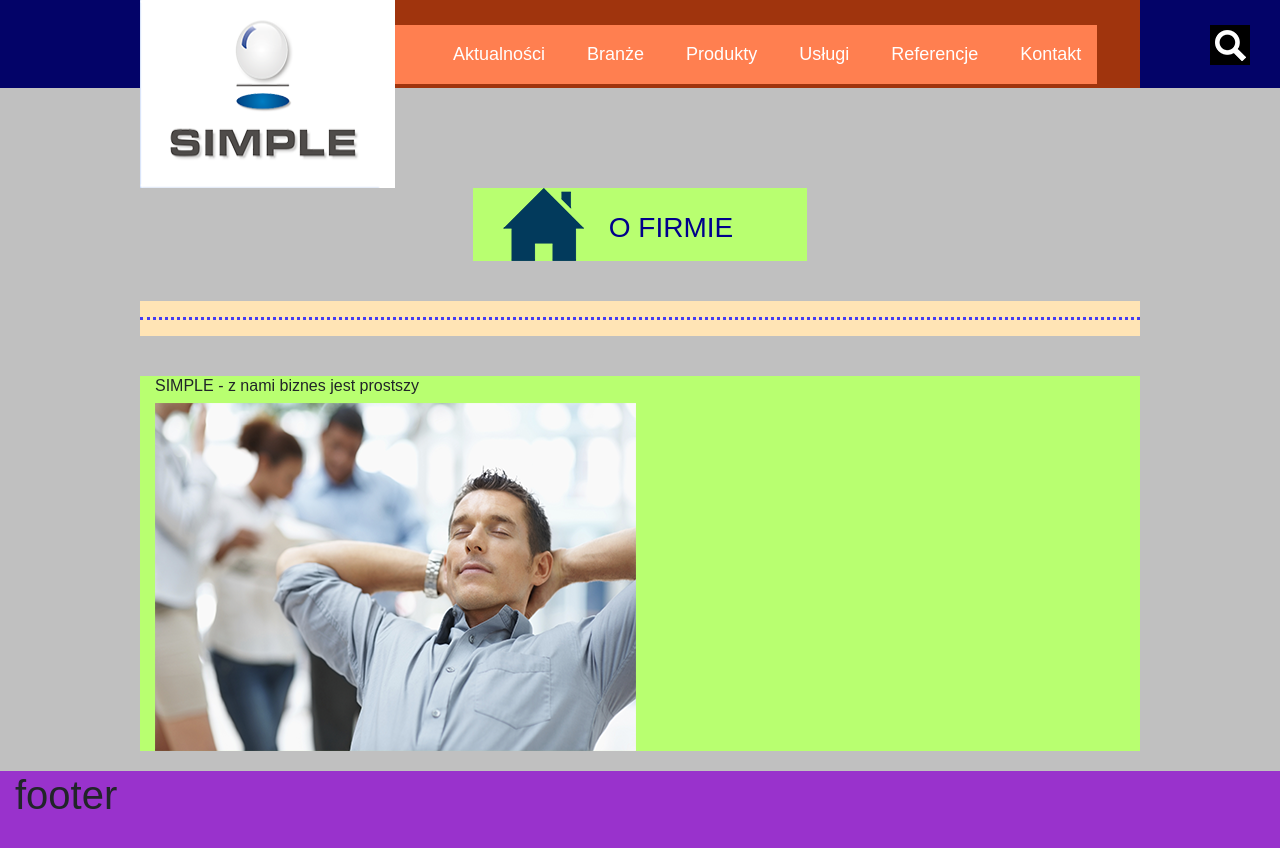
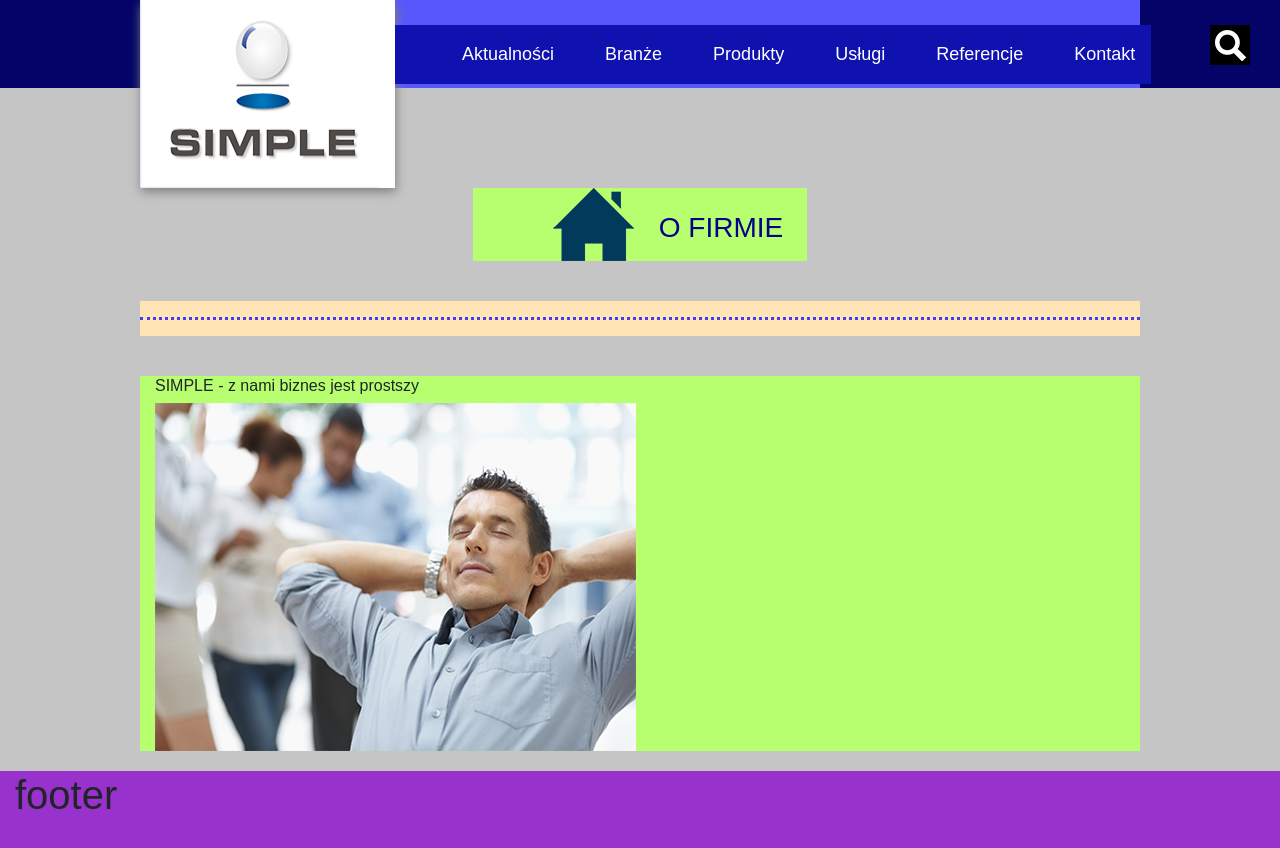
Before and after one commit to saczmateusz/example-webpage, a plain HTML site: page index.html in a window 1280 px wide. Drawn offline with nearby package versions, Linux system fonts and the light colour scheme.

Commit message:
style minor changes

```diff
--- a/index.html
+++ b/index.html
@@ -69,13 +69,13 @@
       .navbar-dark .navbar-nav .nav-link {
         font-size: large;
         color: rgb(255, 255, 255);
-        margin-left: 34px;
+        margin-left: 43px;
         padding-right: 0px;
       }
 
       .header {
         max-width: 1000px;
-        background-color: rgb(160, 52, 13);
+        background-color:rgb(87, 87, 252);
         margin: 0px auto;
         padding: 0px;
       }
@@ -93,7 +93,7 @@
       .nav-custom {
         max-width: 1000px;
         margin: 25px auto 0px;
-        background-color: coral;
+        background-color: rgb(15, 18, 175);
         padding-right: 0px;
         display: inline-block;
         position: relative;
@@ -117,7 +117,7 @@
     </style>
   </head>
   <body>
-    <div style="width:100%; margin: 0 auto; background-color:silver">
+    <div style="width:100%; margin: 0 auto; background-color:rgb(197, 197, 197)">
       <div class="container-fluid">
         <div class="row">
           <div
@@ -131,6 +131,7 @@
                   alt="logo.png"
                   height="188"
                   width="255"
+                  style="box-shadow: 1px 4px 10px grey;"
                 />
               </div>
               <div class="nav-custom">
@@ -171,7 +172,7 @@
           <div class="row" style="margin-top: 100px">
             <div
               class="offset-lg-4 col-lg-4"
-              style="background-color: rgb(184, 255, 112); padding: 0px 30px;"
+              style="background-color: rgb(184, 255, 112); padding: 0px 0px 0px 80px;"
             >
               <div style="display: inline-block;">
                 <img src="assets/css/images/home.png" alt="home" />
```
